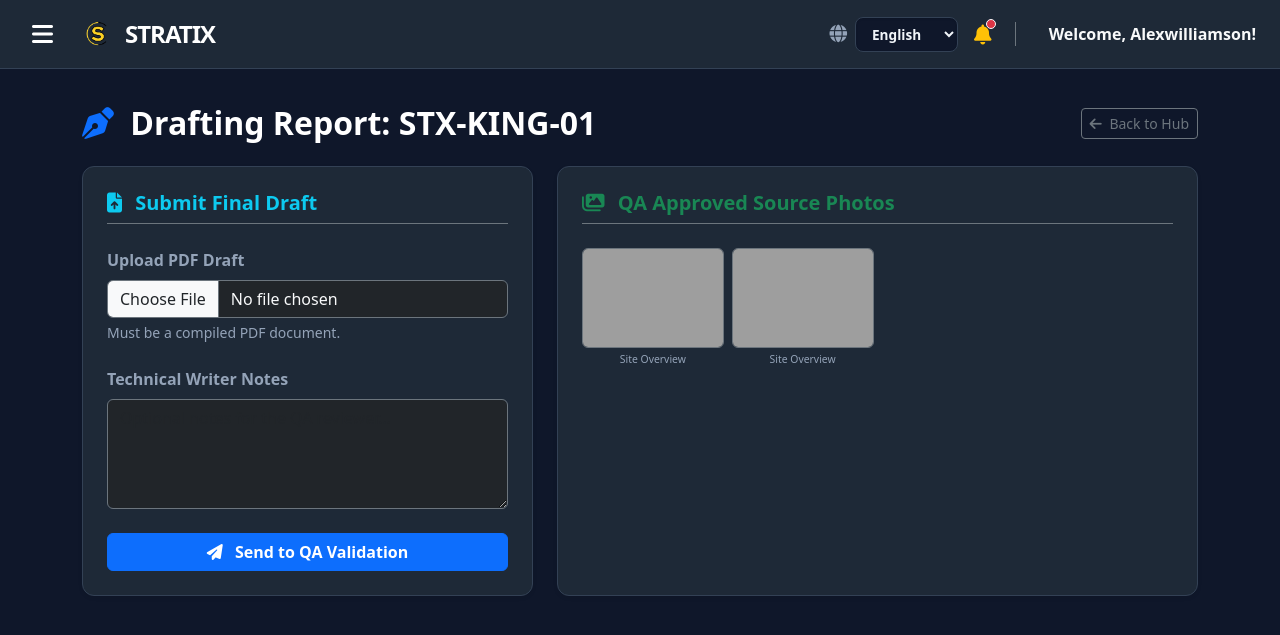
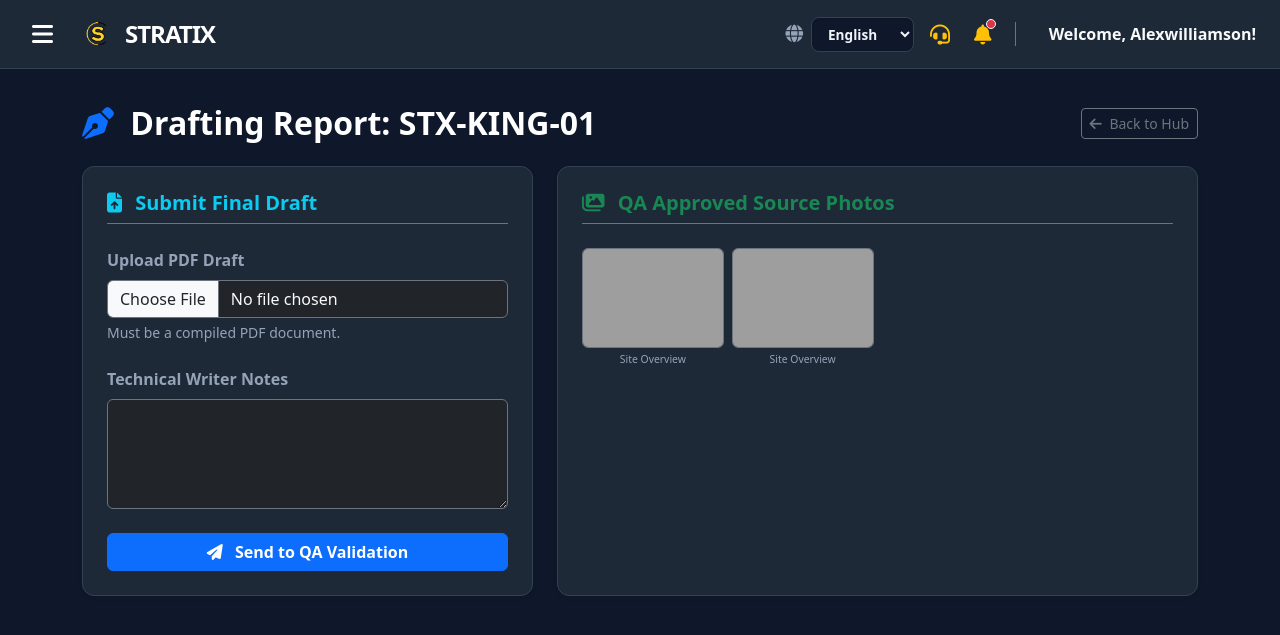
Before and after one commit to DoomedPK/stratix-dashboard2, a Django app: page /tech-writer/draft/1/ in a window 1280 px wide. Shown: the top 635 px of the page. Run offline with Django 5.2, Linux system fonts and the light colour scheme; a user stored in the database is signed in; data comes from the database, SQL or seed files in the repository; some libraries are stand-ins or nearby versions; grey boxes are pictures that could not be loaded.

Commit message:
Update base.html

```diff
--- a/stratix-dashboard/templates/base.html
+++ b/stratix-dashboard/templates/base.html
@@ -115,6 +115,12 @@
                     <div id="google_translate_element" style="display:none;"></div>
                 </div>
 
+                 <div class="me-4 mt-1">
+                    <a href="{% url 'support_page' %}" class="text-warning text-decoration-none" title="Stratix Support">
+                        <i class="fas fa-headset fs-5"></i>
+                    </a>
+                 </div>
+
                  <div class="dropdown me-4">
                     <button class="btn btn-dark position-relative border-0 bg-transparent p-0 mt-1" type="button" data-bs-toggle="dropdown" aria-expanded="false" id="bellIconBtn">
                         <i class="fas fa-bell fs-5 text-warning"></i>
@@ -191,6 +197,10 @@
                 {% endif %}
 
                 <li class="nav-item"><a class="nav-link text-white py-2 px-3" href="{% url 'global_map' %}"><i class="fas fa-globe me-3 text-success"></i> Global Map</a></li>
+
+                <li class="nav-item border-top border-secondary pt-2 mt-2">
+                    <a class="nav-link text-white py-2 px-3" href="{% url 'support_page' %}"><i class="fas fa-headset me-3 text-warning"></i> Stratix Support</a>
+                </li>
 
                 {% if user.is_superuser or user.profile.role == 'Admin' %}
                 <li class="nav-item mt-3 border-top border-secondary pt-3"><a class="nav-link text-danger py-2 px-3" href="{% url 'admin:index' %}"><i class="fas fa-user-shield me-3"></i> Admin Panel</a></li>
```
